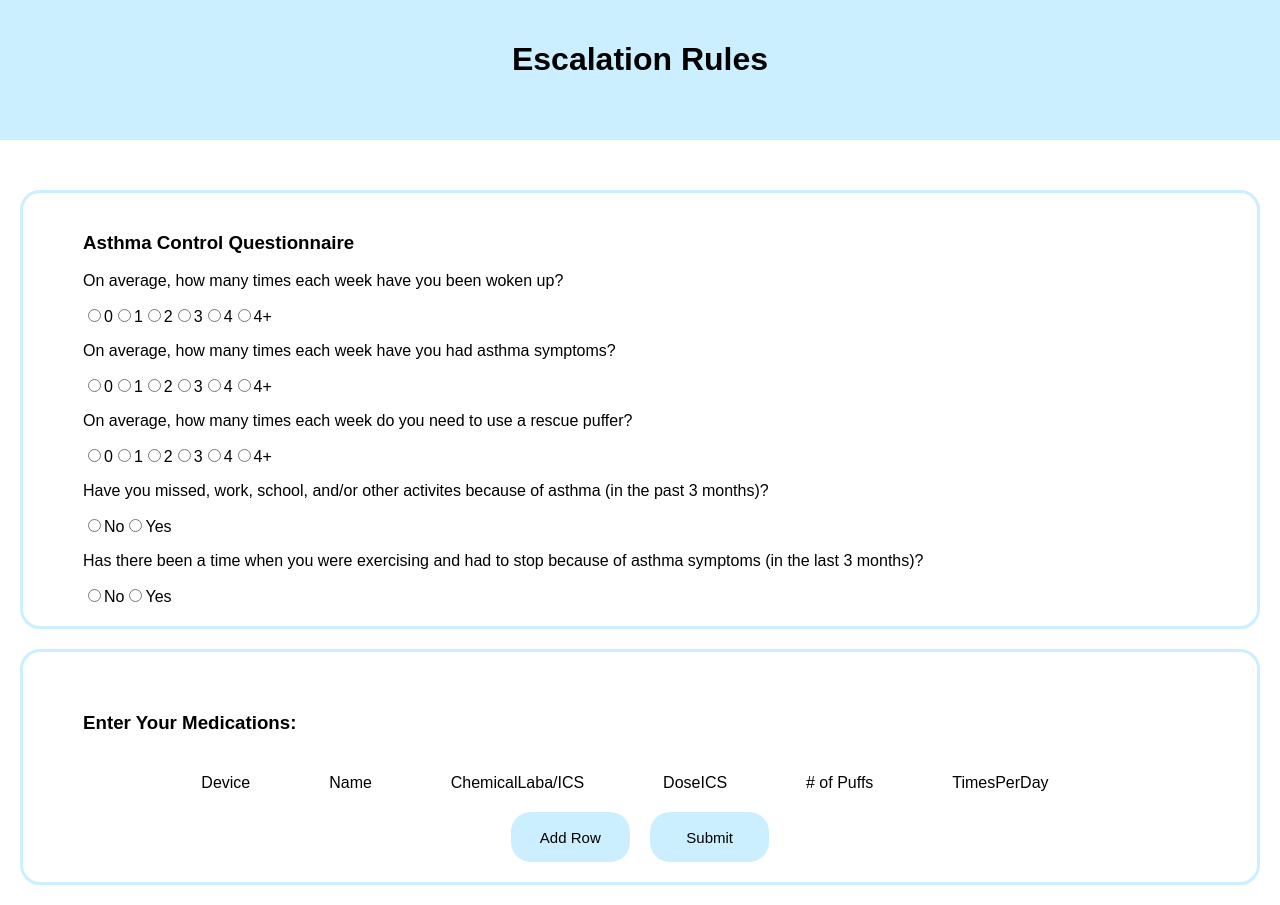
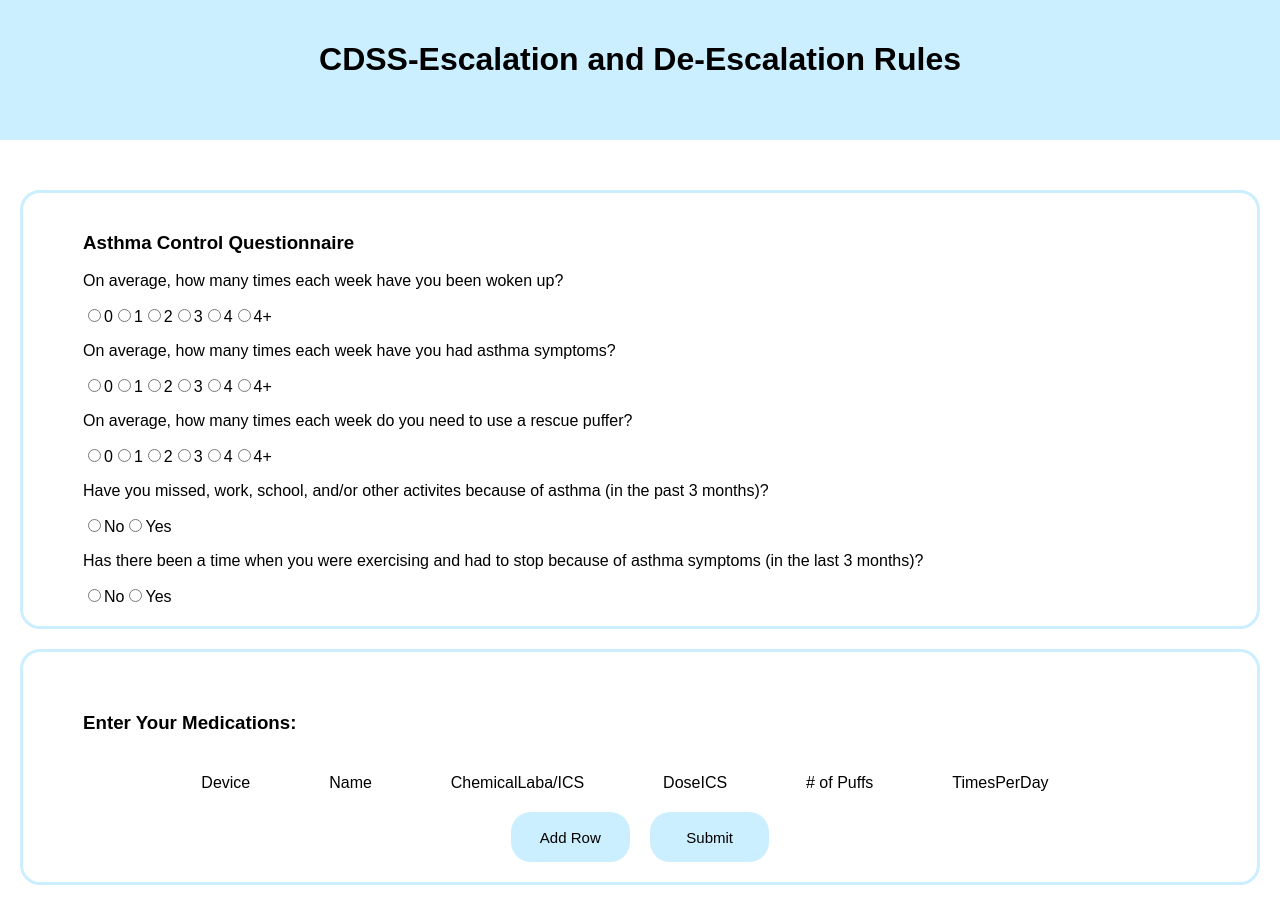
Before and after one commit to qoc-shirley/EAAPS-Rules, a React (Create React App) app: page / in a window 1280 px wide. Built offline with nearby package versions, Linux system fonts and the light colour scheme.

Commit message:
edited header for app

```diff
--- a/src/Components/Header/Header.jsx
+++ b/src/Components/Header/Header.jsx
@@ -4,7 +4,7 @@ import './styles.css';
 const Header = () => {
   return (
     <div className="header">
-      <h1>Escalation Rules</h1>
+      <h1>CDSS-Escalation and De-Escalation Rules</h1>
     </div>
   );
 };
```
